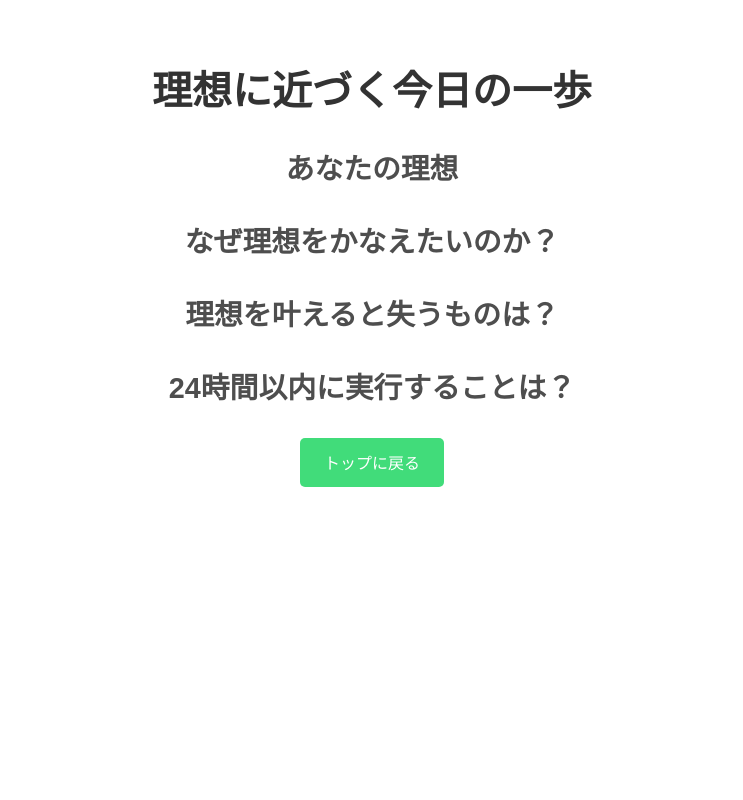
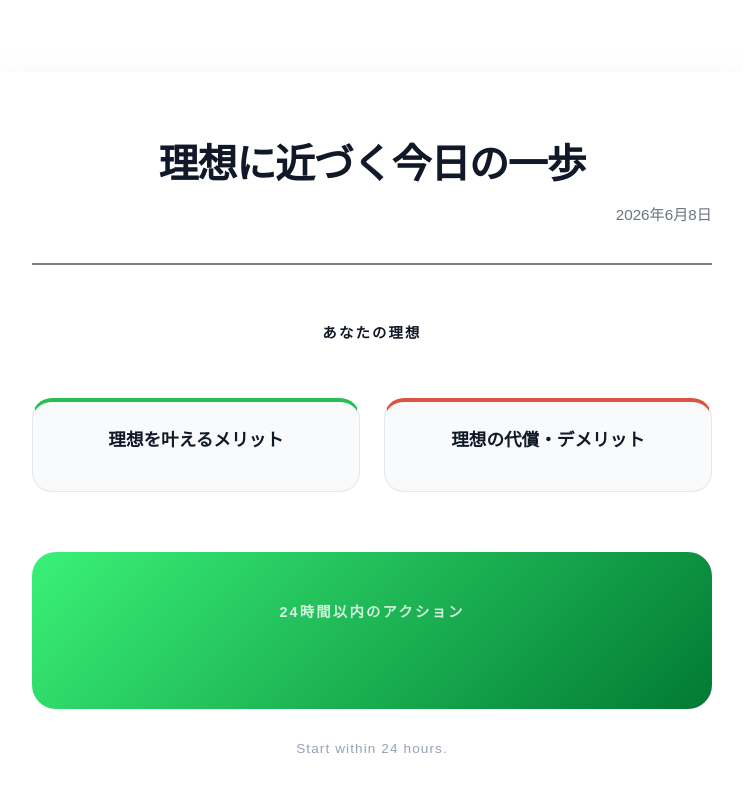
Before and after one commit to shige7ga/do-within-24, a React (Vite) app: page /result in a window 1280 px wide. Shown: the top 800 px of the page, without its empty margins (268-1011 px from the left). Built offline with nearby package versions, Linux system fonts and the light colour scheme.

Commit message:
全画面のCSS(デザイン部分)を調整

```diff
--- a/src/features/ideal/containers/ActionFormContainer.tsx
+++ b/src/features/ideal/containers/ActionFormContainer.tsx
@@ -24,7 +24,8 @@ export default function ActionFormContainer() {
 
     return (
       <div className={styles.container}>
-      <h1>理想を叶えるために24時間以内に実施できることは？</h1>
+      <h1 className={styles.title}>24時間以内に実施できることは？</h1>
+      <p className={styles.description}>理想に近づくために、24時間以内に実行できる小さな行動を書いてください。<br/>完璧な計画ではなく、「今すぐできること」を考えるのがポイントです。<br />無理しないとできないことではなく、やろうと思えば必ずできることを考えてください。<br/>例：英語学習アプリをインストールする、世界一周旅行についてサイトを検索する、アプリのアイデアをメモする 等</p>
       <TextareaForm
         fieldName="action"
         value={formData.action}
--- a/src/features/ideal/containers/ComparisonContainer.tsx
+++ b/src/features/ideal/containers/ComparisonContainer.tsx
@@ -1,33 +1,52 @@
 import { Link, useNavigate } from "react-router-dom";
 import styles from "../styles/idealForm.module.css";
 import { createIdeal } from "../hooks/createIdeal";
+import { idealData } from "../data/ideal";
 
 export default function ComparisonContainer() {
   const navigate = useNavigate();
   const handleDemerit = () => {
     createIdeal({
-      action: "この理想のことは一旦考えない",
+      action: "この理想について、一旦考えない",
     });
     navigate("/result");
   }
 
   return (
     <div className={styles.container}>
-      <h1>メリットとデメリットを比較してみる</h1>
+      <h1 className={styles.title}>メリットとデメリットを比べて、どう感じますか？</h1>
+      <p className={styles.description}>デメリットも理解した上で、それでも理想を実現したいと思いますか？<br/>今の正直な気持ちを選んでください。<br />理想を実現するかどうかに正解はありません。一度立ち止まって考えることも重要です。</p>
 
-      <div>
-        <Link to="/action" className={styles.submitButton}>
+      <div className={styles.comparisonContainer}>
+        <div className={`${styles.card} ${styles.cardBenefit}`}>
+          <h2 className={styles.cardTitle}>メリット</h2>
+
+          <p className={styles.cardContent}>
+            {idealData.benefits}
+          </p>
+
+          <button
+            onClick={() => navigate("/action")}
+            className={`${styles.comparisonSubmitButton} ${styles.benefitButton}`}
+          >
             メリットの方が大きい
-        </Link>
+          </button>
         </div>
 
-      <div>
+        <div className={`${styles.card} ${styles.cardDrawback}`}>
+          <h2 className={styles.cardTitle}>デメリット</h2>
+
+          <p className={styles.cardContent}>
+            {idealData.drawbacks}
+          </p>
+
           <button
             onClick={handleDemerit}
-          className={styles.submitButton}
+            className={`${styles.comparisonSubmitButton} ${styles.drawbackButton}`}
           >
             デメリットの方が大きい
           </button>
+        </div>
       </div>
 
       <div className={styles.cancelContainer}>
--- a/src/features/ideal/containers/DrawbacksFormContainer.tsx
+++ b/src/features/ideal/containers/DrawbacksFormContainer.tsx
@@ -24,7 +24,7 @@ export default function DrawbacksFormContainer() {
 
     return (
       <div className={styles.container}>
-        <h1>理想を実現することで失うものはありますか？</h1>
+        <h1 className={styles.title}>理想を実現することで失うものはありますか？</h1>
         <div className={styles.idealCard}>
           <h2 className={styles.idealCardTitle}>あなたの理想</h2>
           <p className={styles.idealCardContent}>
--- a/src/features/ideal/containers/IdealResultConatainer.tsx
+++ b/src/features/ideal/containers/IdealResultConatainer.tsx
@@ -1,20 +1,74 @@
 import { idealData } from "../data/ideal";
-import styles from "../../../styles/common.module.css";
+import styles from "../styles/result.module.css";
 
 export default function IdealResultContainer() {
+  const today = new Date().toLocaleDateString("ja-JP", {
+    year: "numeric",
+    month: "long",
+    day: "numeric",
+  });
+
   return (
-    <div>
-      <h1 className={styles.title}>理想に近づく今日の一歩</h1>
-      <div>
-        <h3 className={styles.subtitle}>あなたの理想</h3>
-        <p className={styles.description}>{idealData.context}</p>
-        <h3 className={styles.subtitle}>なぜ理想をかなえたいのか？</h3>
-        <p className={styles.description}>{idealData.benefits}</p>
-        <h3 className={styles.subtitle}>理想を叶えると失うものは？</h3>
-        <p className={styles.description}>{idealData.drawbacks}</p>
-        <h3 className={styles.subtitle}>24時間以内に実行することは？</h3>
-        <p className={styles.description}>{idealData.action}</p>
+      <div className={styles.container}>
+        <div className={styles.header}>
+          <h1 className={styles.title}>
+            理想に近づく今日の一歩
+          </h1>
+
+          <p className={styles.date}>
+            {today}
+          </p>
+        </div>
+
+        <section className={styles.idealSection}>
+          <p className={styles.idealLabel}>
+            あなたの理想
+          </p>
+
+          <p className={styles.idealText}>
+            {idealData.context}
+          </p>
+        </section>
+
+        <div className={styles.comparisonGrid}>
+          <section
+            className={`${styles.card} ${styles.benefitCard}`}
+          >
+            <h2 className={styles.cardTitle}>
+              理想を叶えるメリット
+            </h2>
+
+            <p className={styles.cardContent}>
+              {idealData.benefits}
+            </p>
+          </section>
+
+          <section
+            className={`${styles.card} ${styles.drawbackCard}`}
+          >
+            <h2 className={styles.cardTitle}>
+              理想の代償・デメリット
+            </h2>
+
+            <p className={styles.cardContent}>
+              {idealData.drawbacks}
+            </p>
+          </section>
+        </div>
+
+        <section className={styles.actionSection}>
+          <p className={styles.actionLabel}>
+            24時間以内のアクション
+          </p>
+
+          <p className={styles.actionText}>
+            {idealData.action}
+          </p>
+        </section>
+
+        <p className={styles.footer}>
+          Start within 24 hours.
+        </p>
       </div>
-    </div>
   );
 }
--- a/src/features/ideal/styles/idealForm.module.css
+++ b/src/features/ideal/styles/idealForm.module.css
@@ -79,6 +79,7 @@
   background-color: #525f73;
 }
 
+/* 理想を表示するstyles */
 .idealCard {
   margin: 0.8rem 0;
   padding: 1rem 1.5rem;
@@ -104,3 +105,95 @@
   color: #334158;
   white-space: pre-wrap;
 }
+
+/* デリデメを比較するstyles */
+.comparisonContainer {
+  display: flex;
+  gap: 2rem;
+  margin-top: 2rem;
+}
+
+.card {
+  flex: 1;
+  display: flex;
+  flex-direction: column;
+  padding: 1.5rem;
+  background: #fff;
+  border-radius: 12px;
+  box-shadow: 0 4px 12px rgba(0, 0, 0, 0.08);
+  min-width: 0;
+}
+
+.cardTitle {
+  color: #333;
+  margin-bottom: 1rem;
+  font-size: 1.5rem;
+  font-weight: 700;
+}
+
+.cardContent {
+  flex: 1;
+  line-height: 1.8;
+  white-space: pre-wrap;
+  margin-bottom: 2rem;
+  font-size: 1.2rem;
+  color: #666;
+}
+
+.comparisonSubmitButton {
+  display: flex;
+  align-items: center;
+  justify-content: center;
+  width: 100%;
+  padding: 0.9rem 1rem;
+  color: white;
+  border: none;
+  border-radius: 8px;
+  font-size: 1rem;
+  font-weight: 600;
+  cursor: pointer;
+  transition:
+    background-color 0.2s ease,
+    transform 0.1s ease;
+}
+
+.comparisonSubmitButton:active {
+  transform: translateY(1px);
+}
+
+@media (max-width: 768px) {
+  .comparisonContainer {
+    flex-direction: column;
+  }
+}
+
+.cardBenefit {
+  border-top: 5px solid #22c55e;
+  background-color: #f0fdf4;
+}
+
+.cardDrawback {
+  border-top: 5px solid #ef4444;
+  background-color: #fef2f2;
+}
+
+.benefitButton {
+  background-color: #16a34a;
+}
+
+.benefitButton:hover {
+  background-color: #15803d;
+}
+
+.drawbackButton {
+  background-color: #dc2626;
+}
+
+.drawbackButton:hover {
+  background-color: #b91c1c;
+}
+
+.cardContent,
+.idealCardContent {
+  overflow-wrap: anywhere;
+}
--- /dev/null
+++ b/src/features/ideal/styles/result.module.css
@@ -0,0 +1,176 @@
+.container {
+  max-width: 900px;
+  margin: 40px auto;
+  padding: 60px;
+  background: white;
+  border-radius: 24px;
+  box-shadow: 0 10px 40px rgba(0, 0, 0, 0.06);
+}
+
+/* =======================
+   Header
+======================= */
+
+.header {
+  border-bottom: 2px solid #7e7e7e;
+  padding-bottom: 24px;
+  margin-bottom: 56px;
+}
+
+.title {
+  margin: 0;
+  font-size: 2.5rem;
+  font-weight: 800;
+  color: #111827;
+  letter-spacing: -0.03em;
+}
+
+.date {
+  text-align: right;
+  margin-top: 12px;
+  color: #6b7280;
+  font-size: 0.95rem;
+}
+
+/* =======================
+   Ideal
+======================= */
+
+.idealSection {
+  margin-bottom: 56px;
+}
+
+.idealLabel {
+  margin: 0 0 16px;
+  color: #111827;
+  font-size: 0.9rem;
+  font-weight: 700;
+  letter-spacing: 0.15em;
+  text-transform: uppercase;
+}
+
+.idealText {
+  margin: 0;
+  font-size: 2rem;
+  font-weight: 700;
+  line-height: 1.6;
+  color: #111827;
+  white-space: pre-wrap;
+}
+
+/* =======================
+   Comparison
+======================= */
+
+.comparisonGrid {
+  display: grid;
+  grid-template-columns: 1fr 1fr;
+  gap: 24px;
+  margin-bottom: 60px;
+}
+
+.card {
+  padding: 24px;
+  border: 1px solid #e5e7eb;
+  border-radius: 20px;
+  background: #f8fafc;
+}
+
+.benefitCard {
+  border-top: 4px solid #27be54;
+}
+
+.drawbackCard {
+  border-top: 4px solid #dc4935f0;
+}
+
+.cardTitle {
+  margin: 0 0 16px;
+  font-size: 1.1rem;
+  font-weight: 700;
+  color: #111827;
+}
+
+.cardContent {
+  margin: 0;
+  white-space: pre-wrap;
+  line-height: 1.9;
+  color: #374151;
+}
+
+/* =======================
+   Action
+======================= */
+
+.actionSection {
+  text-align: center;
+  padding: 48px;
+  border-radius: 24px;
+  background: linear-gradient(
+    135deg,
+    #3af177,
+    #017a33
+  );
+}
+
+.actionLabel {
+  margin: 0;
+  color: rgba(255, 255, 255, 0.8);
+  font-size: 0.9rem;
+  font-weight: 600;
+  letter-spacing: 0.15em;
+  text-transform: uppercase;
+}
+
+.actionText {
+  margin-top: 16px;
+  color: white;
+  font-size: 2.5rem;
+  font-weight: 800;
+  line-height: 1.4;
+  white-space: pre-wrap;
+}
+
+/* =======================
+   Footer
+======================= */
+
+.footer {
+  text-align: center;
+  margin-top: 32px;
+  color: #94a3b8;
+  font-size: 0.85rem;
+  letter-spacing: 0.08em;
+}
+
+/* =======================
+   Responsive
+======================= */
+
+@media (max-width: 768px) {
+  .container {
+    padding: 32px 24px;
+  }
+
+  .title {
+    font-size: 2rem;
+  }
+
+  .idealText {
+    font-size: 1.5rem;
+  }
+
+  .comparisonGrid {
+    grid-template-columns: 1fr;
+  }
+
+  .actionText {
+    font-size: 1.8rem;
+  }
+}
+
+.idealText,
+.cardContent,
+.actionText {
+  overflow-wrap: anywhere;
+}
```
Lines whose indentation alone changed are shown as unchanged.
